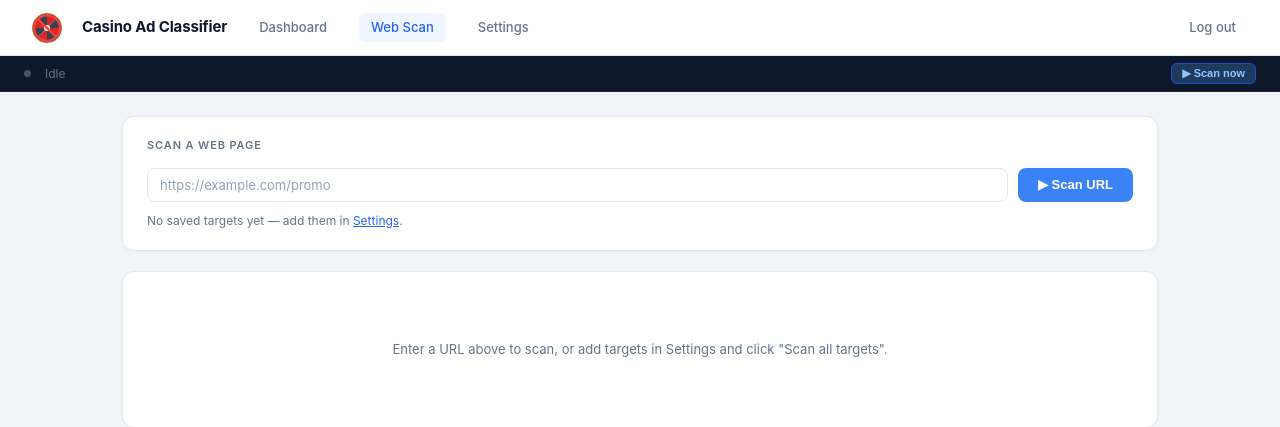
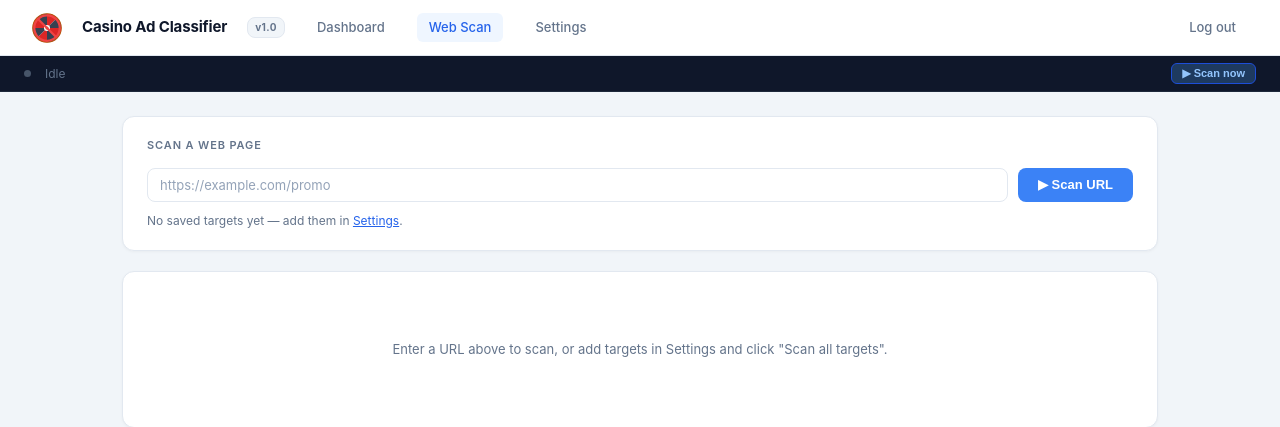
Before and after one commit to MarkoO81/casino-ad-classifier, a Flask app: page /scan in a window 1280 px wide. Shown: the top 427 px of the page. Run offline with Flask 3, Linux system fonts and the light colour scheme; the visitor is signed in with stand-in values (Sample User, id 1); data that the repository does not hold is empty.

Commit message:
Add version badge v1.0 to all page headers
- src/version.py: single source of truth for __version__
- app.py: context_processor injects app_version into all templates
- All 5 page templates: version badge displayed next to the app title

Co-Authored-By: Claude Sonnet 4.6 <noreply@anthropic.com>

```diff
--- a/app.py
+++ b/app.py
@@ -30,6 +30,12 @@ import json as _json
 app = Flask(__name__)
 app.secret_key = "casino-classifier-dev"
 app.jinja_env.filters["from_json"] = lambda s: (_json.loads(s) if isinstance(s, str) else (s or []))
+
+from src.version import __version__ as _app_version
+
+@app.context_processor
+def inject_version():
+    return {"app_version": _app_version}
 
 _LOGIN_USER = "admin"
 _LOGIN_PASS = "admin"
--- /dev/null
+++ b/src/version.py
@@ -0,0 +1 @@
+__version__ = "1.0"
--- a/templates/history.html
+++ b/templates/history.html
@@ -54,6 +54,7 @@
     <line x1="8" y1="8" x2="32" y2="32" stroke="#ef4444" stroke-width="3" stroke-linecap="round"/>
   </svg>
   <h1>Casino Ad Classifier</h1>
+  <span style="font-size:10px;font-weight:700;color:var(--muted);background:var(--bg);border:1px solid var(--border);border-radius:8px;padding:2px 7px;letter-spacing:.04em;">v{{ app_version }}</span>
   <a href="/">Dashboard</a>
   <a href="/results">Results</a>
   <a href="/scan">Web Scan</a>
--- a/templates/index.html
+++ b/templates/index.html
@@ -151,6 +151,7 @@
     <line x1="8" y1="8" x2="32" y2="32" stroke="#ef4444" stroke-width="3" stroke-linecap="round"/>
   </svg>
   <h1>Casino Ad Classifier</h1>
+  <span style="font-size:10px;font-weight:700;color:var(--muted);background:var(--bg);border:1px solid var(--border);border-radius:8px;padding:2px 7px;letter-spacing:.04em;">v{{ app_version }}</span>
   <a href="/" class="active">Dashboard</a>
   <a href="/results">Results</a>
   <a href="/history">History</a>
--- a/templates/results.html
+++ b/templates/results.html
@@ -135,6 +135,7 @@
     <line x1="8" y1="8" x2="32" y2="32" stroke="#ef4444" stroke-width="3" stroke-linecap="round"/>
   </svg>
   <h1>Casino Ad Classifier</h1>
+  <span style="font-size:10px;font-weight:700;color:var(--muted);background:var(--bg);border:1px solid var(--border);border-radius:8px;padding:2px 7px;letter-spacing:.04em;">v{{ app_version }}</span>
   <a href="/">Dashboard</a>
   <a href="/scan">Web Scan</a>
   <a href="/history">History</a>
--- a/templates/scan.html
+++ b/templates/scan.html
@@ -146,6 +146,7 @@
     <line x1="8" y1="8" x2="32" y2="32" stroke="#ef4444" stroke-width="3" stroke-linecap="round"/>
   </svg>
   <h1>Casino Ad Classifier</h1>
+  <span style="font-size:10px;font-weight:700;color:var(--muted);background:var(--bg);border:1px solid var(--border);border-radius:8px;padding:2px 7px;letter-spacing:.04em;">v{{ app_version }}</span>
   <a href="/">Dashboard</a>
   <a href="/scan" class="active">Web Scan</a>
   <a href="/settings">Settings</a>
--- a/templates/settings.html
+++ b/templates/settings.html
@@ -171,6 +171,7 @@
     <line x1="8" y1="8" x2="32" y2="32" stroke="#ef4444" stroke-width="3" stroke-linecap="round"/>
   </svg>
   <h1>Casino Ad Classifier</h1>
+  <span style="font-size:10px;font-weight:700;color:var(--muted);background:var(--bg);border:1px solid var(--border);border-radius:8px;padding:2px 7px;letter-spacing:.04em;">v{{ app_version }}</span>
   <a href="/">Dashboard</a>
   <a href="/scan">Web Scan</a>
   <a href="/settings" class="active">Settings</a>
```
